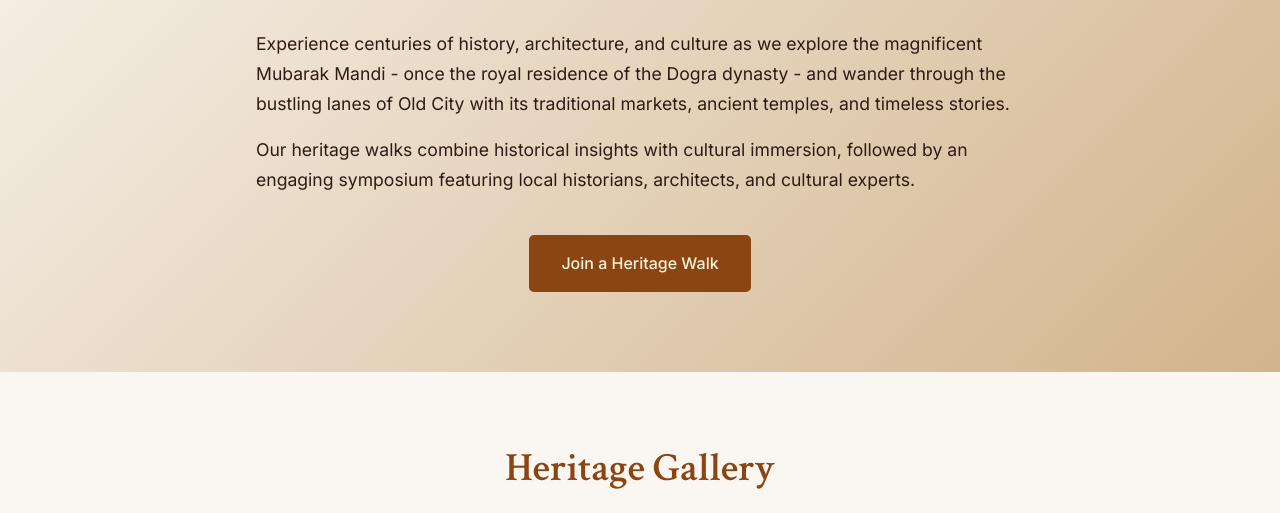
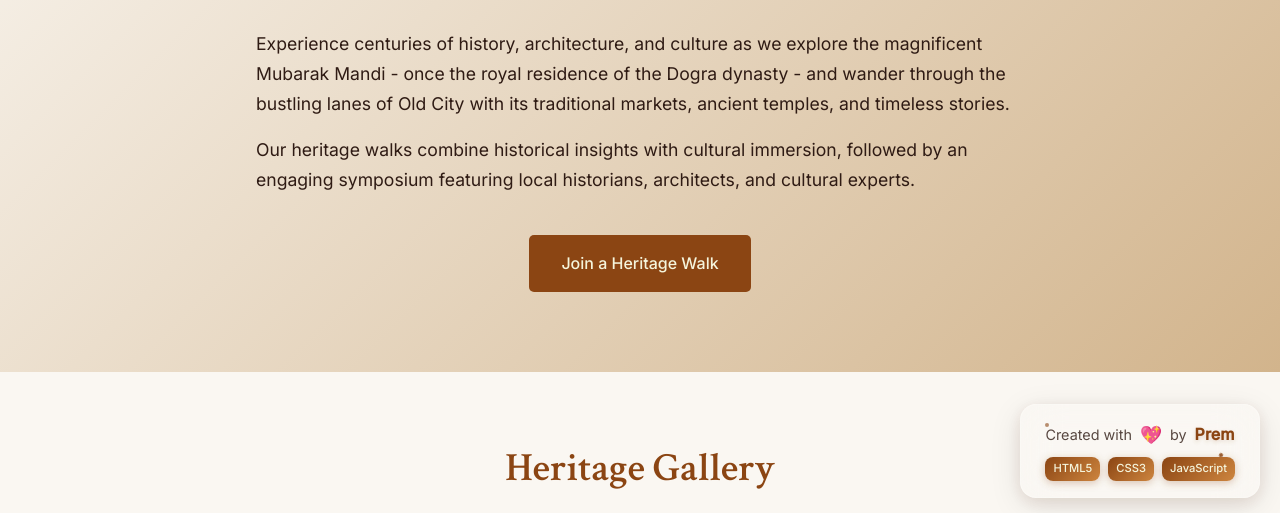
Before and after one commit to YouKnowPrem/Heritage-walk-jammu, a plain HTML site: page index.html in a window 1280 px wide. Shown: the part 282-795 px from the top of the page. Drawn offline with Linux system fonts and the light colour scheme.

Commit message:
Update styles.css

```diff
--- a/styles.css
+++ b/styles.css
@@ -394,6 +394,181 @@ section h2 {
     padding: 2rem 0;
 }
 
+/* Created By Section */
+.created-by-section {
+    position: fixed;
+    bottom: 20px;
+    right: 20px;
+    z-index: 1000;
+    pointer-events: none;
+}
+
+.created-by-card {
+    position: relative;
+    background: rgba(255, 255, 255, 0.1);
+    backdrop-filter: blur(20px);
+    -webkit-backdrop-filter: blur(20px);
+    border: 1px solid rgba(255, 255, 255, 0.2);
+    border-radius: 16px;
+    padding: 1rem 1.5rem;
+    box-shadow:
+        0 8px 32px rgba(0, 0, 0, 0.1),
+        0 4px 16px rgba(139, 69, 19, 0.1);
+    transition: all 0.3s cubic-bezier(0.4, 0, 0.2, 1);
+    pointer-events: auto;
+    cursor: pointer;
+    overflow: hidden;
+}
+
+.created-by-card:hover {
+    transform: translateY(-5px) scale(1.05);
+    background: rgba(255, 255, 255, 0.15);
+    box-shadow:
+        0 12px 40px rgba(0, 0, 0, 0.15),
+        0 6px 20px rgba(139, 69, 19, 0.2);
+}
+
+.card-content {
+    position: relative;
+    z-index: 2;
+}
+
+.creator-info {
+    display: flex;
+    align-items: center;
+    gap: 0.5rem;
+    margin-bottom: 0.5rem;
+    font-size: 0.9rem;
+}
+
+.created-text, .by-text {
+    color: var(--text-dark);
+    font-weight: 400;
+    opacity: 0.8;
+}
+
+.heart-icon {
+    font-size: 1.1rem;
+    animation: heartbeat 2s ease-in-out infinite;
+}
+
+.creator-name {
+    color: var(--primary-color);
+    font-weight: 600;
+    font-size: 1rem;
+    text-shadow: 0 2px 4px rgba(139, 69, 19, 0.2);
+}
+
+.tech-stack {
+    display: flex;
+    gap: 0.5rem;
+    flex-wrap: wrap;
+}
+
+.tech-item {
+    background: linear-gradient(135deg, var(--primary-color), var(--accent-color));
+    color: var(--text-light);
+    padding: 0.2rem 0.5rem;
+    border-radius: 8px;
+    font-size: 0.7rem;
+    font-weight: 500;
+    box-shadow: 0 2px 8px rgba(139, 69, 19, 0.3);
+    transition: transform 0.2s ease;
+}
+
+.tech-item:hover {
+    transform: translateY(-2px);
+}
+
+.card-decoration {
+    position: absolute;
+    top: 0;
+    left: 0;
+    right: 0;
+    bottom: 0;
+    pointer-events: none;
+    overflow: hidden;
+}
+
+.floating-dot {
+    position: absolute;
+    width: 4px;
+    height: 4px;
+    background: var(--primary-color);
+    border-radius: 50%;
+    opacity: 0.6;
+}
+
+.dot-1 {
+    top: 20%;
+    left: 10%;
+    animation: float 3s ease-in-out infinite;
+}
+
+.dot-2 {
+    top: 60%;
+    right: 15%;
+    animation: float 3s ease-in-out infinite 1s;
+}
+
+.dot-3 {
+    bottom: 25%;
+    left: 70%;
+    animation: float 3s ease-in-out infinite 2s;
+}
+
+/* Animations */
+@keyframes heartbeat {
+    0%, 50%, 100% {
+        transform: scale(1);
+    }
+    25%, 75% {
+        transform: scale(1.2);
+    }
+}
+
+@keyframes float {
+    0%, 100% {
+        transform: translateY(0px) rotate(0deg);
+        opacity: 0.6;
+    }
+    50% {
+        transform: translateY(-10px) rotate(180deg);
+        opacity: 1;
+    }
+}
+
+/* Pulse effect on hover */
+.created-by-card::before {
+    content: '';
+    position: absolute;
+    top: 0;
+    left: 0;
+    right: 0;
+    bottom: 0;
+    background: linear-gradient(45deg, transparent, rgba(255, 255, 255, 0.1), transparent);
+    transform: translateX(-100%);
+    transition: transform 0.6s ease;
+}
+
+.created-by-card:hover::before {
+    transform: translateX(100%);
+}
+
+@keyframes techGlow {
+    0% {
+        box-shadow: 0 2px 8px rgba(139, 69, 19, 0.3);
+    }
+    50% {
+        box-shadow: 0 4px 20px rgba(139, 69, 19, 0.6), 0 0 20px rgba(139, 69, 19, 0.4);
+        transform: translateY(-2px) scale(1.1);
+    }
+    100% {
+        box-shadow: 0 2px 8px rgba(139, 69, 19, 0.3);
+        transform: translateY(-2px) scale(1);
+    }
+}
+
 /* Responsive Design */
 @media (max-width: 768px) {
     .hamburger {
@@ -455,4 +630,23 @@ section h2 {
     section h2 {
         font-size: 2rem;
     }
+
+    .created-by-section {
+        bottom: 10px;
+        right: 10px;
+    }
+
+    .created-by-card {
+        padding: 0.8rem 1rem;
+        border-radius: 12px;
+    }
+
+    .creator-info {
+        font-size: 0.8rem;
+    }
+
+    .tech-item {
+        font-size: 0.6rem;
+        padding: 0.15rem 0.4rem;
+    }
 }
```
